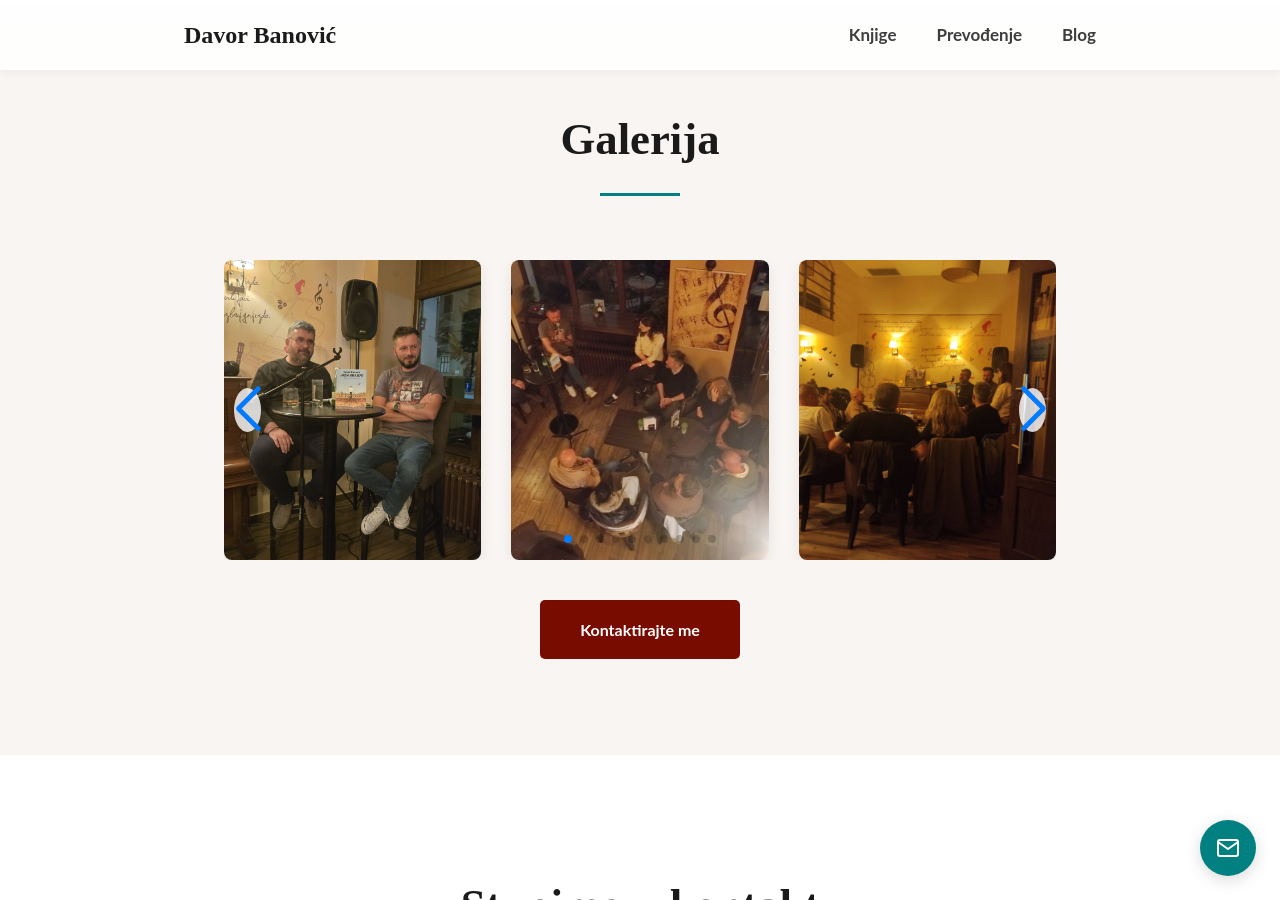
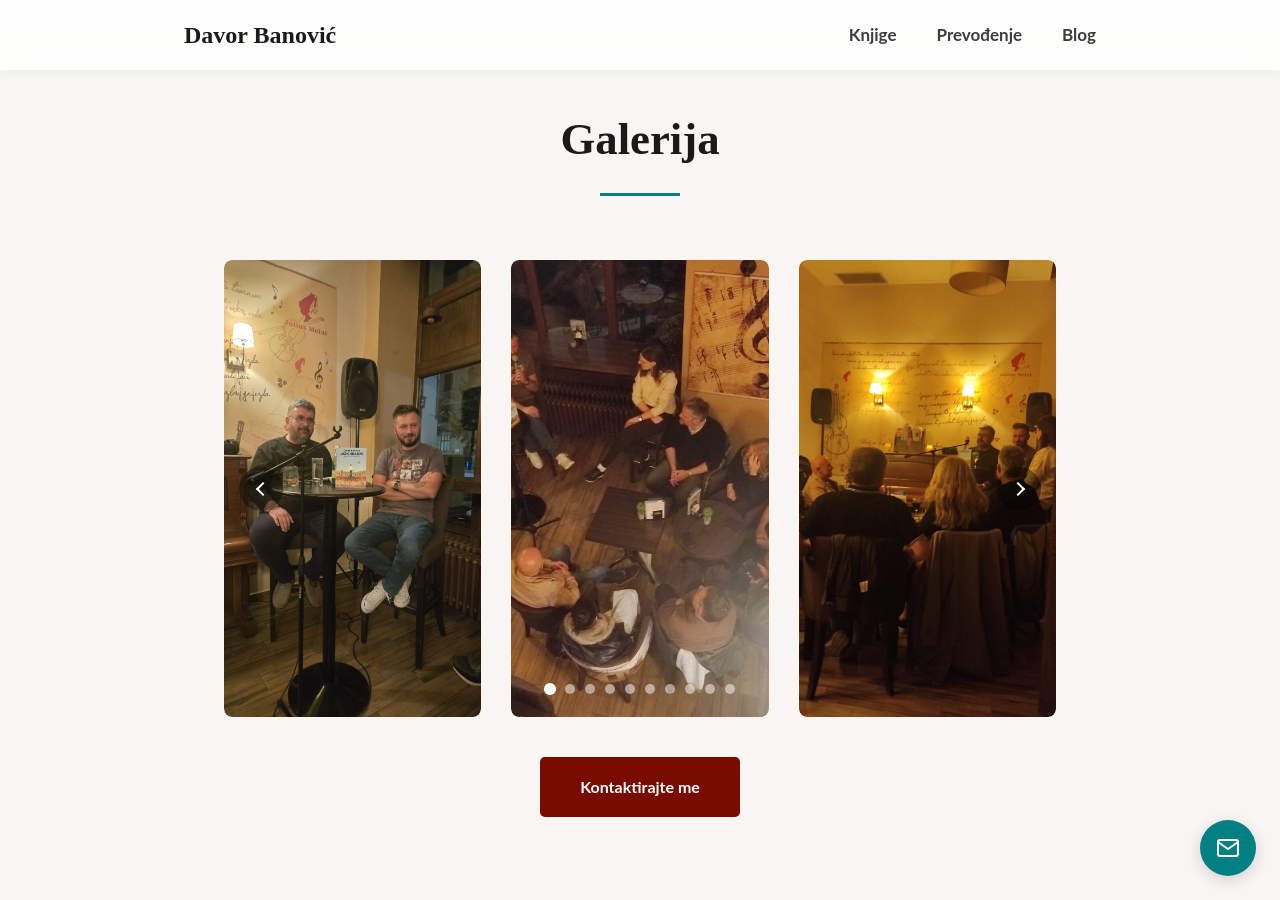
Before and after one commit to banovotz/banovotz.github.io, a Jekyll site: the page built from index.html, in a window 1280 px wide and 900 px high, scrolled down 6050 px. Built offline with Jekyll 4.4.1, drawn with Linux system fonts in a browser that asks for light colours.

Commit message:
local gallery swiping

```diff
--- a/_includes/head.html
+++ b/_includes/head.html
@@ -11,8 +11,6 @@
 <!-- Clean, absolute path injection using Jekyll filters -->
 <link rel="stylesheet" href="{{ '/assets/css/style.css' | relative_url }}">
 
-<!-- External CSS -->
-<link rel="stylesheet" href="https://cdn.jsdelivr.net/npm/swiper@11/swiper-bundle.min.css" />
 
 <!-- Hotjar Tracking Code for https://davorbanovic.com/ -->
     <script>
--- a/assets/css/style.css
+++ b/assets/css/style.css
@@ -1344,3 +1344,181 @@
 .breadcrumb a:focus {
   outline: none;
 }
+
+/* ==========================================================================
+   Swiper Gallery Custom Styles (Lokalni zamjenski CSS)
+   ========================================================================== */
+
+/* Kontejner i osnovni raspored */
+.gallery-container {
+  width: 100%;
+  margin: 0 auto;
+  position: relative;
+}
+
+.swiper {
+  width: 100%;
+  height: auto;
+  position: relative;
+  overflow: hidden;
+  list-style: none;
+  padding: 0;
+  z-index: 1;
+}
+
+.swiper-wrapper {
+  position: relative;
+  width: 100%;
+  height: 100%;
+  z-index: 1;
+  display: flex;
+  transition-property: transform;
+  box-sizing: content-box;
+}
+
+.swiper-slide {
+  flex-shrink: 0;
+  width: 100%;
+  height: 100%;
+  position: relative;
+  transition-property: transform;
+  display: flex;
+  justify-content: center;
+  align-items: center;
+}
+
+.swiper-slide img {
+  width: 100%;
+  height: auto;
+  max-height: 70vh; /* Prilagodi maksimalnu visinu po želji */
+  object-fit: cover;
+  border-radius: 8px; /* Opcionalno: blago zaobljeni rubovi */
+  display: block;
+}
+
+/* Navigacijske strelice (Prev / Next) */
+.swiper-button-prev,
+.swiper-button-next {
+  position: absolute;
+  top: 50%;
+  transform: translateY(-50%);
+  width: 44px;
+  height: 44px;
+  z-index: 10;
+  cursor: pointer;
+  display: flex;
+  align-items: center;
+  justify-content: center;
+  color: #ffffff; /* Boja strelice */
+  background-color: rgba(0, 0, 0, 0.4); /* Poluprozirna pozadina za bolju vidljivost */
+  border-radius: 50%;
+  transition: background-color 0.3s ease, opacity 0.3s ease;
+  user-select: none;
+}
+
+.swiper-button-prev:hover,
+.swiper-button-next:hover {
+  background-color: rgba(0, 0, 0, 0.7);
+}
+
+.swiper-button-prev {
+  left: 15px;
+}
+
+.swiper-button-next {
+  right: 15px;
+}
+
+/* Izrada ikona strelica pomoću čisto CSS border-a (bez vanjskih fontova) */
+.swiper-button-prev::after,
+.swiper-button-next::after {
+  content: '';
+  display: inline-block;
+  width: 10px;
+  height: 10px;
+  border-top: 2px solid currentColor;
+  border-right: 2px solid currentColor;
+}
+
+.swiper-button-prev::after {
+  transform: rotate(-135deg);
+  margin-left: 3px;
+}
+
+.swiper-button-next::after {
+  transform: rotate(45deg);
+  margin-right: 3px;
+}
+
+/* Onemogućeni gumbi (kada je na prvom ili zadnjem slajdu) */
+.swiper-button-disabled {
+  opacity: 0.35;
+  cursor: auto;
+  pointer-events: none;
+}
+
+/* Paginacija (Točkice) */
+.swiper-pagination {
+  position: absolute;
+  bottom: 15px;
+  left: 0;
+  width: 100%;
+  text-align: center;
+  z-index: 10;
+  transition: opacity 0.3s;
+}
+
+.swiper-pagination-bullet {
+  display: inline-block;
+  width: 10px;
+  height: 10px;
+  border-radius: 50%;
+  background: #ffffff;
+  opacity: 0.5;
+  margin: 0 5px;
+  cursor: pointer;
+  transition: opacity 0.3s ease, transform 0.3s ease, background-color 0.3s ease;
+}
+
+.swiper-pagination-bullet-active {
+  opacity: 1;
+  background: #ffffff; /* Ili primarna boja tvog brenda/stranice */
+  transform: scale(1.2);
+}
+/* ==========================================================================
+   Unificirani omjer i veličina slika (Responsive Aspect Ratio)
+   ========================================================================== */
+
+.swiper-slide {
+  flex-shrink: 0;
+  width: 100%;
+  height: 100%;
+  position: relative;
+  display: flex;
+  justify-content: center;
+  align-items: center;
+  overflow: hidden; /* Odseca dijelove slike koji izlaze van zadanog omjera */
+  border-radius: 8px; /* Opcionalno zaobljivanje uglova kontejnera */
+}
+
+.swiper-slide img {
+  width: 100%;
+  height: 100%;
+
+  /* Očuvanje aspect ratia uz popunjavanje formata bez razvlačenja */
+  object-fit: cover;
+  object-position: center; /* Centrira sliku tako da se sjeku rubovi, a središte ostaje vidljivo */
+
+  /* Zadani omjer stranica na mobilnim uređajima (npr. položeniji format 16:9 ili kvadratni 4:3) */
+  aspect-ratio: 9 / 16;
+  display: block;
+}
+
+/* Prilagodba omjera i visine za Desktop ekrane */
+@media (min-width: 768px) {
+  .swiper-slide img {
+    /* Na većim ekranima možemo postaviti npr. kino-format (21:9) ili ugodniji 16:9 omjer */
+    aspect-ratio: 9 / 16;
+    max-height: 500px; /* Ograničavamo maksimalnu visinu na desktopu */
+  }
+}
```
